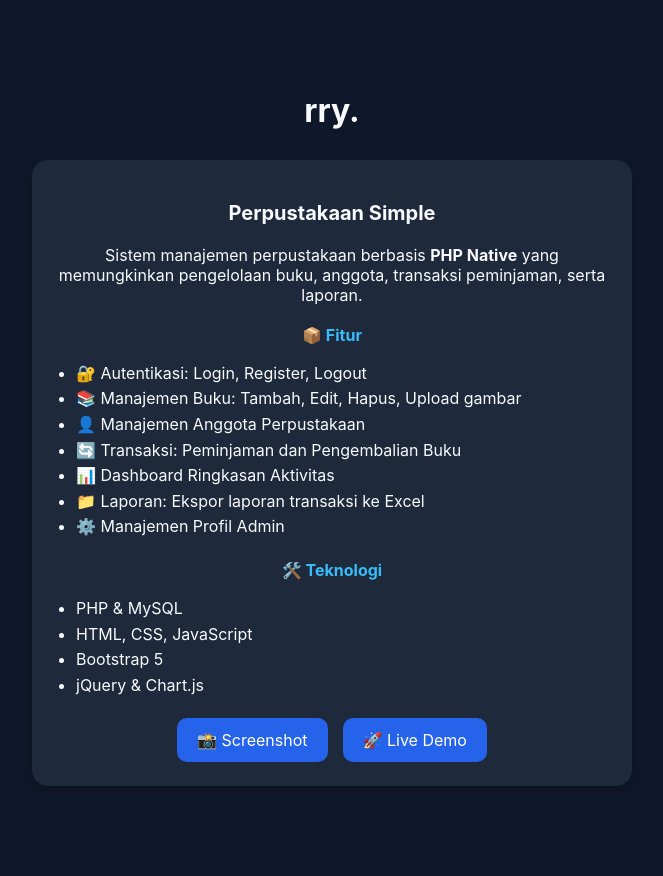
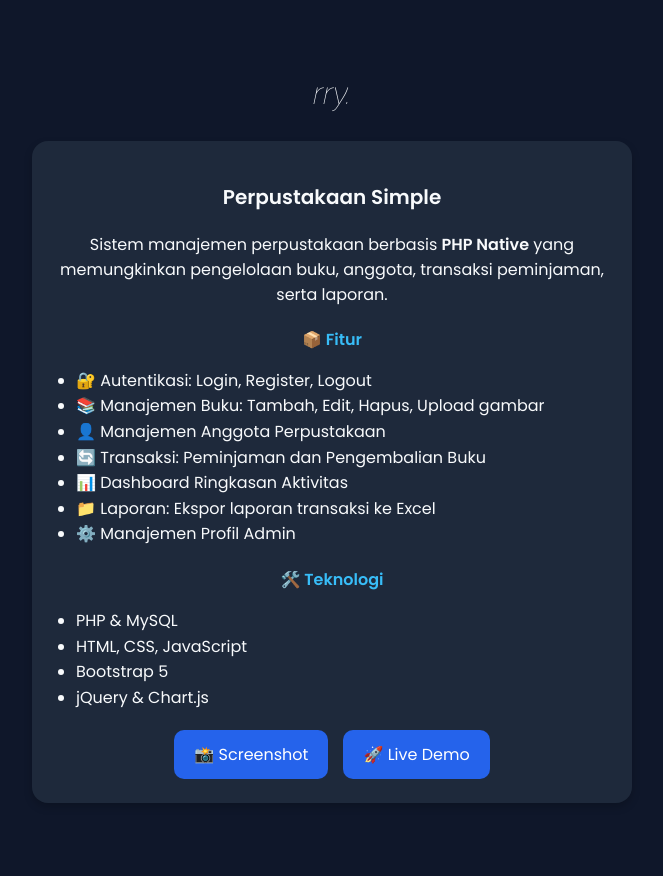
Before and after one commit to rry69/web_jualan, a PHP site: page /library/index.html in a window 1280 px wide. Shown: the whole page, without its empty margins (308-971 px from the left). Run offline with PHP 8.4, Linux system fonts and the light colour scheme.

Commit message:
Update style.css

```diff
--- a/library/style.css
+++ b/library/style.css
@@ -1,5 +1,5 @@
 body {
-  font-family: 'Inter', sans-serif;
+  font-family: 'Poppins', sans-serif;
   background-color: #0f172a;
   color: #f8fafc;
   display: flex;
@@ -9,15 +9,19 @@ body {
   min-height: 100vh;
 }
 
+h1 {
+  font-family: 'Raleway', sans-serif;
+  font-style: italic;
+  font-weight: 100;
+  font-size: 2rem;
+  margin-bottom: 30px;
+}
+
+
 .container {
   max-width: 600px;
   width: 100%;
   text-align: center;
-}
-
-h1 {
-  font-size: 2rem;
-  margin-bottom: 30px;
 }
 
 .project {
```
